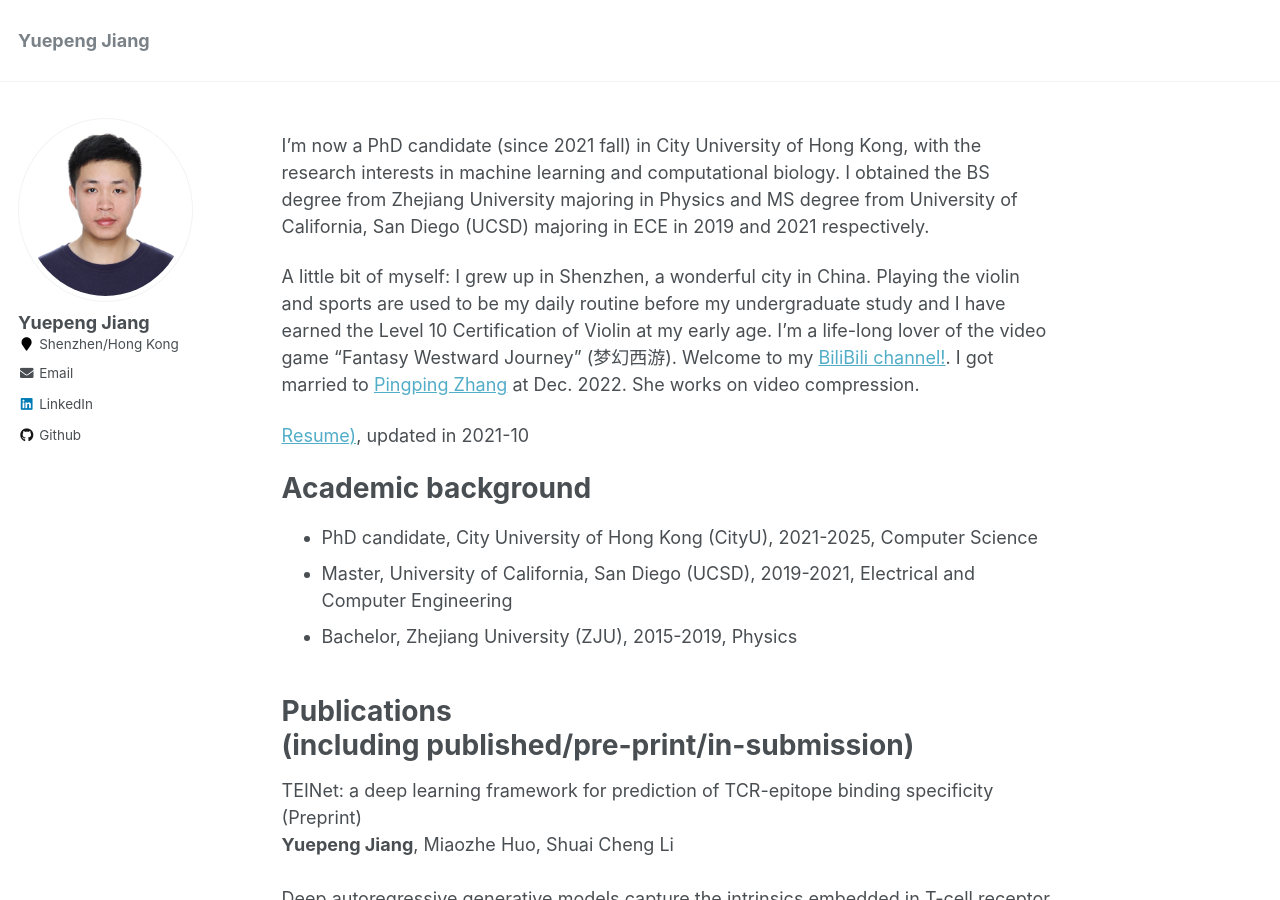
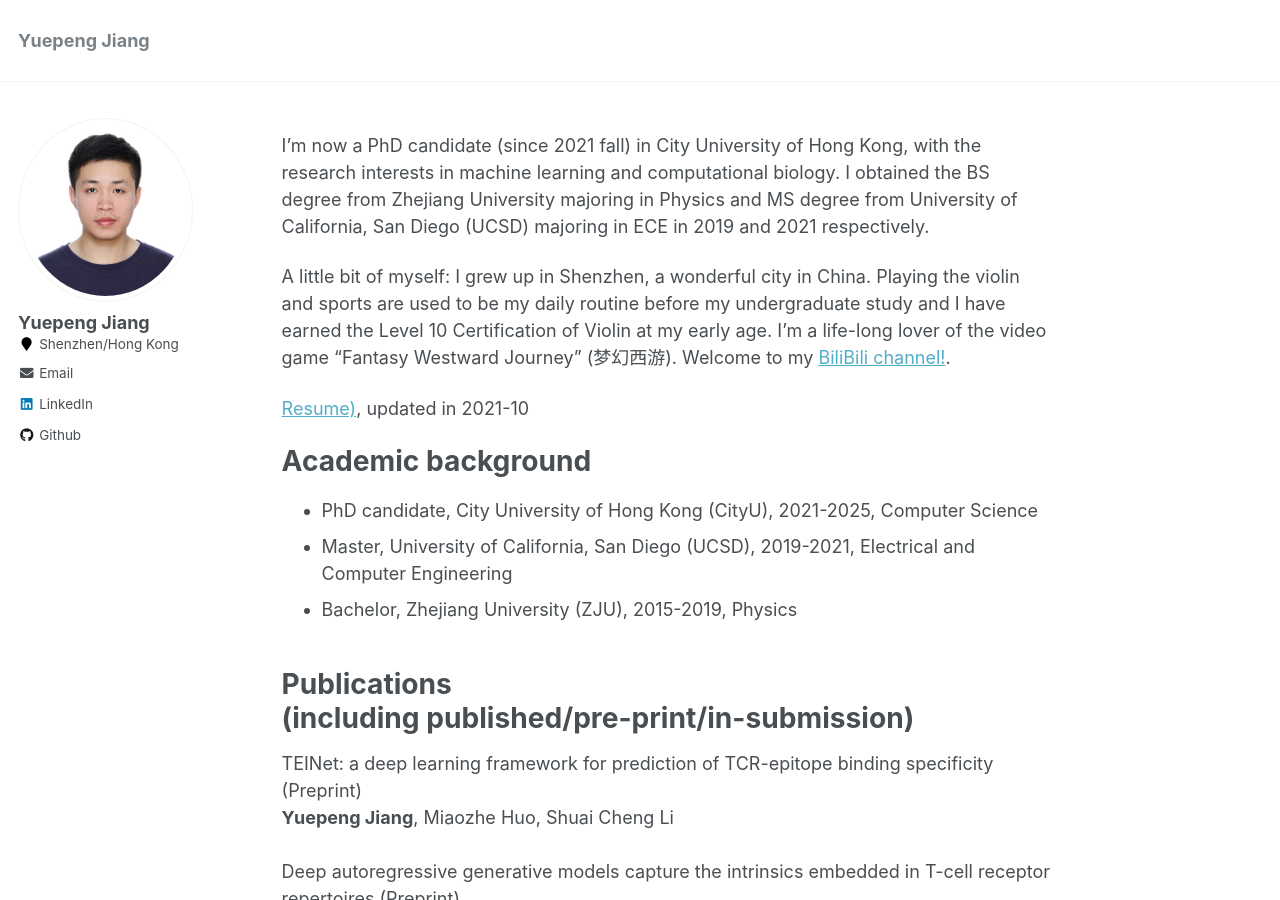
Before and after one commit to jiangdada1221/jiangdada1221.github.io, a Jekyll site: the page built from _pages/about.md, in a window 1280 px wide and 900 px high. Built offline with Jekyll 4.4.1, drawn with Linux system fonts in a browser that asks for light colours.

Commit message:
Update about.md

```diff
--- a/_pages/about.md
+++ b/_pages/about.md
@@ -11,7 +11,7 @@ redirect_from:
 <br /> <br /> -->
 I'm now a PhD candidate (since 2021 fall) in City University of Hong Kong, with the research interests in machine learning and computational biology. I obtained the BS degree from Zhejiang University majoring in Physics and MS degree from University of California, San Diego (UCSD) majoring in ECE in 2019 and 2021 respectively. <br />
 
-A little bit of myself: I grew up in Shenzhen, a wonderful city in China. Playing the violin and sports are used to be my daily routine before my undergraduate study and I have earned the Level 10 Certification of Violin at my early age. I'm a life-long lover of the video game “Fantasy Westward Journey” (梦幻西游). Welcome to my [BiliBili channel!](https://space.bilibili.com/484406122?spm_id_from=333.1007.0.0). I got married to [Pingping Zhang](https://ppingzhang.github.io) at Dec. 2022. She works on video compression. <br />
+A little bit of myself: I grew up in Shenzhen, a wonderful city in China. Playing the violin and sports are used to be my daily routine before my undergraduate study and I have earned the Level 10 Certification of Violin at my early age. I'm a life-long lover of the video game “Fantasy Westward Journey” (梦幻西游). Welcome to my [BiliBili channel!](https://space.bilibili.com/484406122?spm_id_from=333.1007.0.0). <br />
 
 [Resume)](https://jiangdada1221.github.io/files/CV_2021fall.pdf), updated in 2021-10 <br />
 
```
